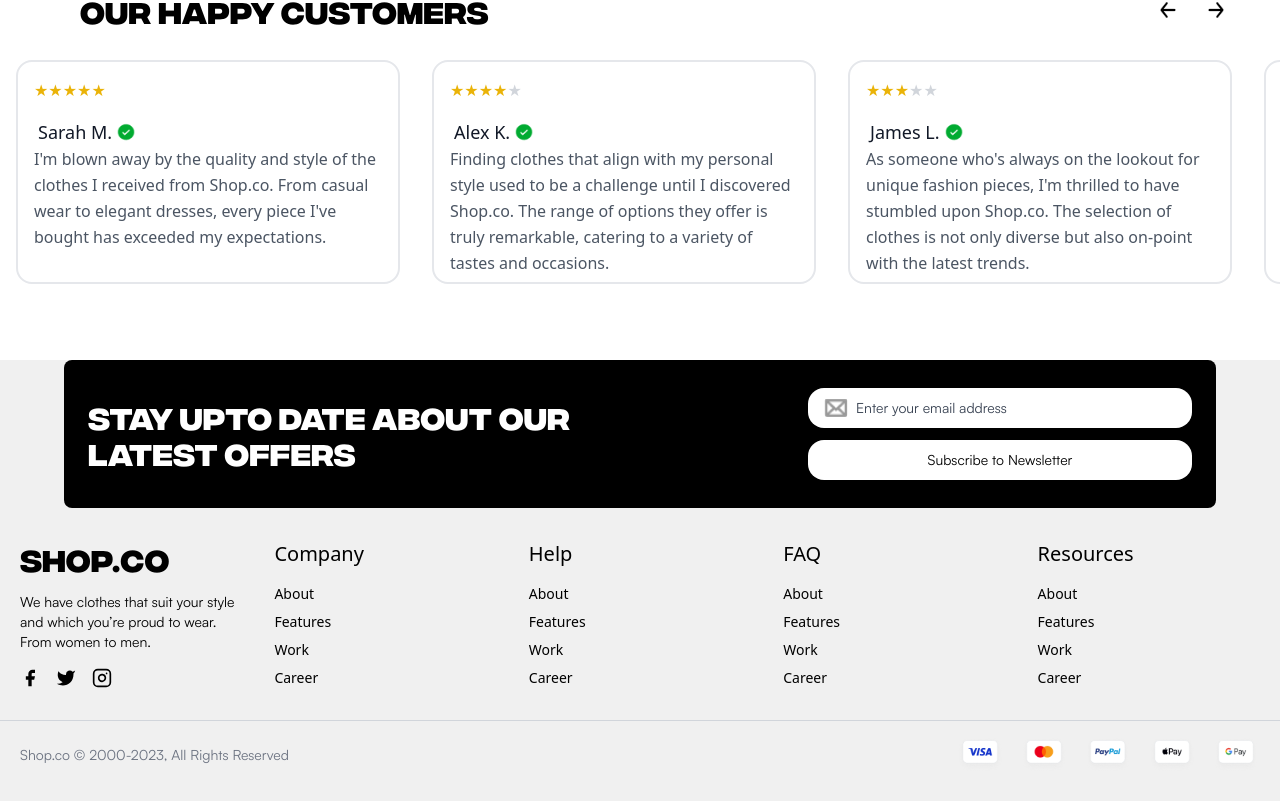
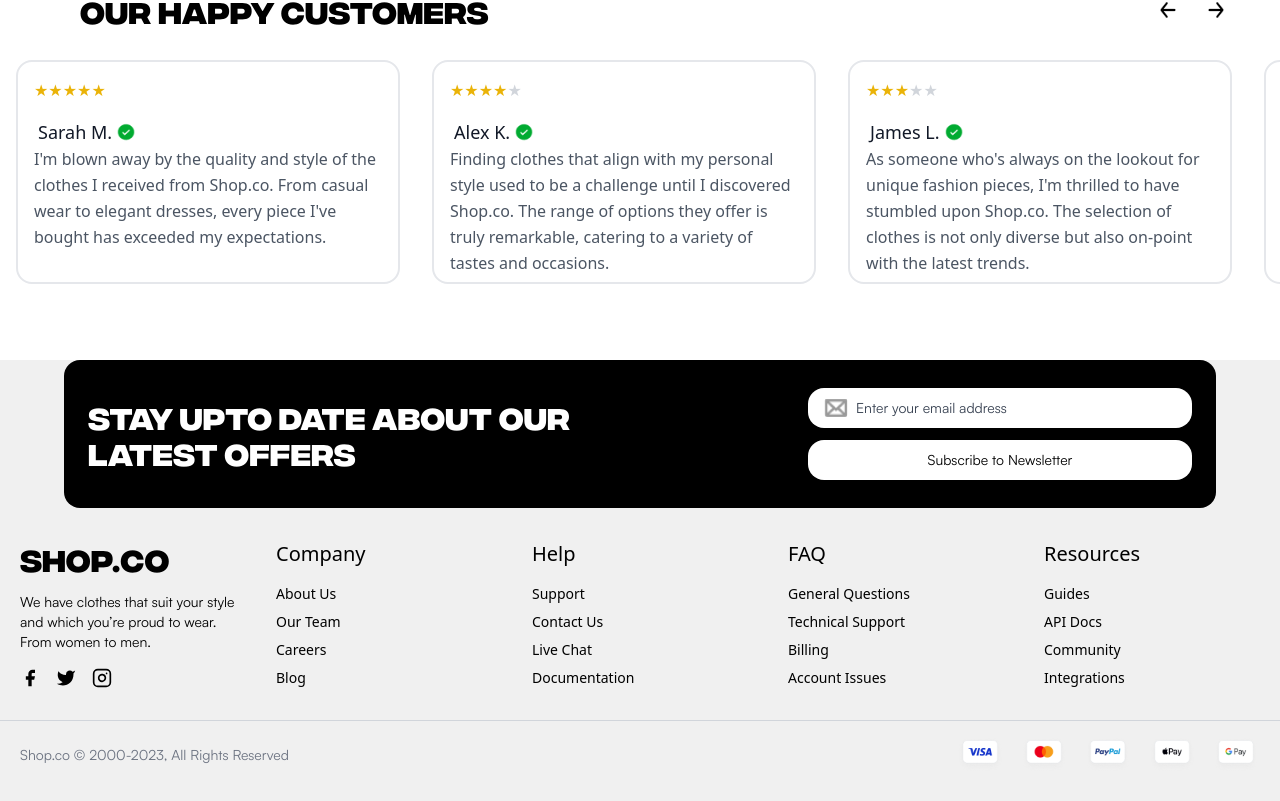
Before and after one commit to ShaikhAyeshaShahid/ecommerce_website, a Next.js app: page / in a window 1280 px wide. Shown: the part 3053-3854 px from the top of the page. Built offline with nearby package versions, Linux system fonts and the light colour scheme.

Commit message:
Update Footer.jsx

```diff
--- a/src/app/components/Footer.jsx
+++ b/src/app/components/Footer.jsx
@@ -10,12 +10,19 @@ const Footer = () => {
         "/g-pay_icon.png",
     ];
 
+    const sections = {
+        Company: ["About Us", "Our Team", "Careers", "Blog"],
+        Help: ["Support", "Contact Us", "Live Chat", "Documentation"],
+        FAQ: ["General Questions", "Technical Support", "Billing", "Account Issues"],
+        Resources: ["Guides", "API Docs", "Community", "Integrations"]
+    };
+
     return (
         <div className="bg-white">
             <footer className="text-black body-font bg-searchBgColor">
                 {/* Front Div */}
                 <div>
-                    <div className="bg-black rounded-lg flex flex-col md:flex-row justify-between items-center py-7 mx-4 md:mx-16 px-6">
+                    <div className="bg-black rounded-2xl flex flex-col md:flex-row justify-between items-center py-7 mx-4 md:mx-16 px-6">
                         <div className="text-xl md:text-3xl font-intergralcf font-bold text-white md:w-1/2 text-center md:text-left">
                             <p>STAY UPTO DATE ABOUT OUR LATEST OFFERS</p>
                         </div>
@@ -44,8 +51,8 @@ const Footer = () => {
 
                 {/* Behind Div */}
                 <div className="bg-searchBgColor py-8">
-                    <div className="container mx-auto px-4 md:px-5">
-                        <div className="grid grid-cols-1 md:grid-cols-5 gap-8">
+                    <div className="container mx-auto px-5 md:px-5">
+                        <div className="grid grid-cols-1 md:grid-cols-5 gap-10">
                             {/* SHOP.CO Section */}
                             <div className="text-center md:text-left">
                                 <h2 className="text-3xl font-intergralcf font-bold">SHOP.CO</h2>
@@ -95,13 +102,14 @@ const Footer = () => {
                             </div>
 
                             {/* Links Sections */}
-                            {["Company", "Help", "FAQ", "Resources"].map((section, idx) => (
+            {Object.entries(sections).map(([section, links], idx) => (
                 <div key={idx} className="text-center md:text-left">
                     <h2 className="text-xl font-medium mb-4">{section}</h2>
                     <nav className="space-y-2">
-                                        {["About", "Features", "Work", "Career"].map((link, linkIdx) => (
+                        {links.map((link, linkIdx) => (
                             <a
                                 key={linkIdx}
+                                href={`#${link.toLowerCase().replace(/ /g, "-")}`} // Converts the link text into a slug for the href
                                 className="text-sm font-light block hover:text-gray-700 transition duration-300"
                             >
                                 {link}
```
Lines whose indentation alone changed are shown as unchanged.
